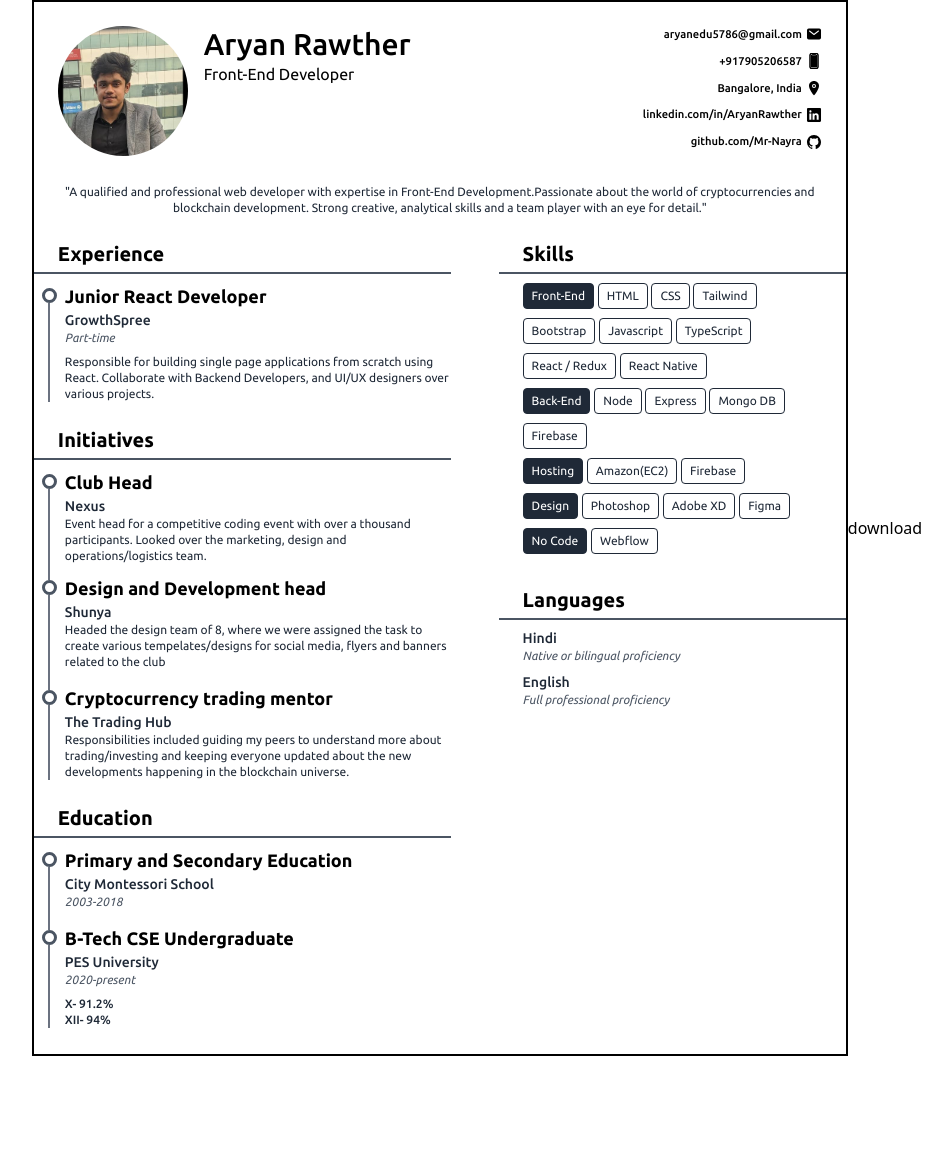
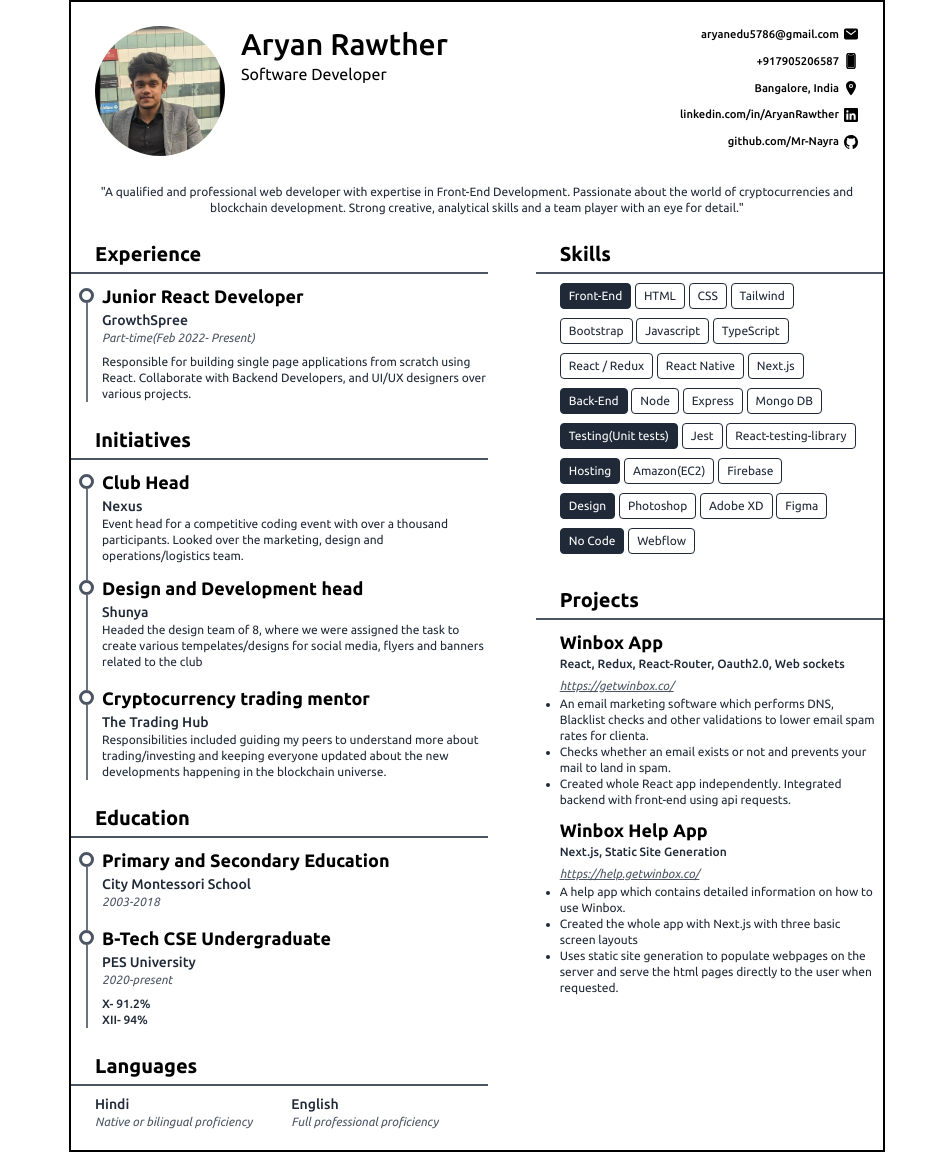
Before and after one commit to Mr-Nayra/Resume, a website built with Vite: page index.html in a window 1280 px wide. Shown: the whole page, without its empty margins (163-1115 px from the left). Before the commit the page ends 1056 px from the top, so only its background shows below. Built offline with nearby package versions, Linux system fonts and the light colour scheme.

Commit message:
added projects

```diff
--- a/index.html
+++ b/index.html
@@ -1,15 +1,20 @@
 <!DOCTYPE html>
 <html lang="en">
-
   <head>
-    <meta charset="UTF-8">
-    <meta http-equiv="X-UA-Compatible" content="IE=edge">
-    <meta name="viewport" content="width=device-width, initial-scale=1.0">
-    <link rel="stylesheet" href="style.css">
+    <meta charset="UTF-8" />
+    <meta http-equiv="X-UA-Compatible" content="IE=edge" />
+    <meta name="viewport" content="width=device-width, initial-scale=1.0" />
+    <link rel="stylesheet" href="style.css" />
 
     <!-- Ion-icons -->
-    <script type="module" src="https://unpkg.com/ionicons@5.5.2/dist/ionicons/ionicons.esm.js"></script>
-    <script nomodule src="https://unpkg.com/ionicons@5.5.2/dist/ionicons/ionicons.js"></script>
+    <script
+      type="module"
+      src="https://unpkg.com/ionicons@5.5.2/dist/ionicons/ionicons.esm.js"
+    ></script>
+    <script
+      nomodule
+      src="https://unpkg.com/ionicons@5.5.2/dist/ionicons/ionicons.js"
+    ></script>
 
     <!-- html2pdf -->
     <script src="https://cdnjs.cloudflare.com/ajax/libs/html2pdf.js/0.10.1/html2pdf.bundle.min.js"></script>
@@ -20,68 +25,78 @@
   <body class="overflow-x-hidden flex items-center justify-center">
     <div class="pdf border-2 border-black" id="pdf">
       <!-- header -->
-        <header class=" p-6 flex flex-row justify-between">
+      <header class="p-6 flex flex-row justify-between">
         <div class="h-full flex flex-row items-start">
-                <img class="h-[130px] w-[130px] rounded-full" src="./images/profile.jpg" alt="profile picture">
+          <img
+            class="h-[130px] w-[130px] rounded-full"
+            src="./images/profile.jpg"
+            alt="profile picture"
+          />
           <div class="ml-4">
             <h1 class="text-3xl font-medium">Aryan Rawther</h1>
-                    <h3 class="text-base font-normal">Front-End Developer</h3>
+            <h3 class="text-base font-normal">Software Developer</h3>
           </div>
         </div>
 
         <div class="h-full flex-col flex items-end text-[0.7rem] font-medium">
-                <a class="links" href="mailto:aryanedu5786@gmail.com">aryanedu5786@gmail.com <ion-icon name="mail"
-                        class="logo
-"></ion-icon></a>
-                <p class="links">+917905206587 <ion-icon name="phone-portrait" class="logo
-"></ion-icon>
+          <a class="links" href="mailto:aryanedu5786@gmail.com" target="_blank"
+            >aryanedu5786@gmail.com
+            <ion-icon name="mail" class="logo"></ion-icon
+          ></a>
+          <p class="links">
+            +917905206587
+            <ion-icon name="phone-portrait" class="logo"></ion-icon>
           </p>
-                <p class="links">Bangalore, India <ion-icon name="location" class="logo
-                    "></ion-icon>
+          <p class="links">
+            Bangalore, India <ion-icon name="location" class="logo"></ion-icon>
           </p>
-                <a class="links" href="linkedin.com/in/AryanRawther">linkedin.com/in/AryanRawther <ion-icon
-                        name="logo-linkedin" class="logo
-"></ion-icon></a>
-                <a class="links" href="github.com/Mr-Nayra">github.com/Mr-Nayra <ion-icon name="logo-github" class="logo
-"></ion-icon>
+          <a
+            class="links"
+            href="https://linkedin.com/in/AryanRawther"
+            target="_blank"
+            >linkedin.com/in/AryanRawther
+            <ion-icon name="logo-linkedin" class="logo"></ion-icon
+          ></a>
+          <a class="links" href="https://github.com/Mr-Nayra" target="_blank"
+            >github.com/Mr-Nayra
+            <ion-icon name="logo-github" class="logo"></ion-icon>
           </a>
         </div>
-
       </header>
 
       <!-- Summary -->
       <div>
-            <p class="text-xs text-center text-gray-800 font-normal px-6 pb-6">"A qualified and professional web
-                developer with
-                expertise in
-                Front-End
-                Development.Passionate about the world of cryptocurrencies and blockchain development. Strong creative,
-                analytical skills and a team
-                player with an eye for detail."
+        <p class="text-xs text-center text-gray-800 font-normal px-6 pb-6">
+          "A qualified and professional web developer with expertise in
+          Front-End Development. Passionate about the world of cryptocurrencies
+          and blockchain development. Strong creative, analytical skills and a
+          team player with an eye for detail."
         </p>
       </div>
 
       <!-- Main section -->
-        <main class="flex ">
+      <main class="flex">
         <!-- Left section -->
         <section class="flex-[1.2] mr-6">
-
           <!-- Experience -->
           <div class="mb-6">
             <h2 class="heading">Experience</h2>
             <div class="flex flex-row">
               <div class="flex flex-col items-center mt-1.5">
-                            <div class="h-[15px] w-[15px] border-[3px] rounded-full border-gray-600 mx-2"></div>
+                <div
+                  class="h-[15px] w-[15px] border-[3px] rounded-full border-gray-600 mx-2"
+                ></div>
                 <div class="flex-1 border-l-2 border-gray-500 w-0"></div>
               </div>
               <div>
                 <h3 class="heading2">Junior React Developer</h3>
                 <p class="subheading">GrowthSpree</p>
-                            <p class="subsubheading">Part-time</p>
-                            <p class="text-xs text-gray-800 mt-2">Responsible for building single page applications from
-                                scratch using React. Collaborate with Backend Developers, and UI/UX designers over
-                                various
-                                projects.</p>
+                <p class="subsubheading">Part-time(Feb 2022- Present)</p>
+                <p class="text-xs text-gray-800 mt-2">
+                  Responsible for building single page applications from scratch
+                  using React. Collaborate with Backend Developers, and UI/UX
+                  designers over various projects.
+                </p>
               </div>
             </div>
           </div>
@@ -91,45 +106,53 @@
             <h2 class="heading">Initiatives</h2>
             <div class="flex flex-row">
               <div class="flex flex-col items-center mt-1.5">
-                            <div class="h-[15px] w-[15px] border-[3px] rounded-full border-gray-600 mx-2"></div>
+                <div
+                  class="h-[15px] w-[15px] border-[3px] rounded-full border-gray-600 mx-2"
+                ></div>
                 <div class="flex-1 border-l-2 border-gray-500 w-0"></div>
               </div>
               <div class="mb-4">
                 <h3 class="heading2">Club Head</h3>
                 <p class="subheading">Nexus</p>
-                            <p class="text-xs text-gray-800">Event head for a competitive coding event with over a
-                                thousand participants. Looked over the marketing, design and operations/logistics team.
+                <p class="text-xs text-gray-800">
+                  Event head for a competitive coding event with over a thousand
+                  participants. Looked over the marketing, design and
+                  operations/logistics team.
                 </p>
               </div>
             </div>
             <div class="flex flex-row">
               <div class="flex flex-col items-center">
-                            <div class="h-[15px] w-[15px] border-[3px] rounded-full border-gray-600 mx-2"></div>
+                <div
+                  class="h-[15px] w-[15px] border-[3px] rounded-full border-gray-600 mx-2"
+                ></div>
                 <div class="flex-1 border-l-2 border-gray-500 w-0"></div>
               </div>
               <div class="mb-5 -mt-1.5">
                 <h3 class="heading2">Design and Development head</h3>
                 <p class="subheading">Shunya</p>
-                            <p class="text-xs text-gray-800">Headed the design team of 8, where we were assigned the
-                                task to
-                                create various tempelates/designs for social media, flyers and banners related to the
-                                club
+                <p class="text-xs text-gray-800">
+                  Headed the design team of 8, where we were assigned the task
+                  to create various tempelates/designs for social media, flyers
+                  and banners related to the club
                 </p>
               </div>
             </div>
             <div class="flex flex-row">
               <div class="flex flex-col items-center">
-                            <div class="h-[15px] w-[15px] border-[3px] rounded-full border-gray-600 mx-2"></div>
+                <div
+                  class="h-[15px] w-[15px] border-[3px] rounded-full border-gray-600 mx-2"
+                ></div>
                 <div class="flex-1 border-l-2 border-gray-500 w-0"></div>
               </div>
               <div class="-mt-1.5">
                 <h3 class="heading2">Cryptocurrency trading mentor</h3>
                 <p class="subheading">The Trading Hub</p>
-                            <p class="text-xs text-gray-800">Responsibilities included guiding my peers to understand
-                                more
-                                about trading/investing and keeping everyone updated about the new developments
-                                happening in
-                                the blockchain universe.</p>
+                <p class="text-xs text-gray-800">
+                  Responsibilities included guiding my peers to understand more
+                  about trading/investing and keeping everyone updated about the
+                  new developments happening in the blockchain universe.
+                </p>
               </div>
             </div>
           </div>
@@ -138,8 +161,10 @@
           <div class="mb-6">
             <h2 class="heading">Education</h2>
             <div class="flex flex-row">
-                        <div class="flex flex-col items-center  mt-1.5">
-                            <div class="h-[15px] w-[15px] border-[3px] rounded-full border-gray-600 mx-2"></div>
+              <div class="flex flex-col items-center mt-1.5">
+                <div
+                  class="h-[15px] w-[15px] border-[3px] rounded-full border-gray-600 mx-2"
+                ></div>
                 <div class="flex-1 border-l-2 border-gray-500 w-0"></div>
               </div>
               <div class="mb-5">
@@ -150,7 +175,9 @@
             </div>
             <div class="flex flex-row">
               <div class="flex flex-col items-center">
-                            <div class="h-[15px] w-[15px] border-[3px] rounded-full border-gray-600 mx-2"></div>
+                <div
+                  class="h-[15px] w-[15px] border-[3px] rounded-full border-gray-600 mx-2"
+                ></div>
                 <div class="flex-1 border-l-2 border-gray-500 w-0"></div>
               </div>
               <div class="-mt-1.5">
@@ -159,6 +186,21 @@
                 <p class="subsubheading">2020-present</p>
                 <p class="text-xs mt-2 font-medium text-gray-800">X- 91.2%</p>
                 <p class="text-xs font-medium text-gray-800">XII- 94%</p>
+              </div>
+            </div>
+          </div>
+
+          <!-- Languages Known -->
+          <div class="mb-6">
+            <h2 class="heading">Languages</h2>
+            <div class="ml-6 mr-2 flex">
+              <div class="w-1/2 pr-1">
+                <p class="subheading">Hindi</p>
+                <p class="subsubheading">Native or bilingual proficiency</p>
+              </div>
+              <div class="w-1/2 pl-1">
+                <p class="subheading">English</p>
+                <p class="subsubheading">Full professional proficiency</p>
               </div>
             </div>
           </div>
@@ -198,6 +240,9 @@
                 <div class="btn">
                   <p>React Native</p>
                 </div>
+                <div class="btn">
+                  <p>Next.js</p>
+                </div>
               </div>
               <div>
                 <div class="inversebtn">
@@ -212,8 +257,16 @@
                 <div class="btn">
                   <p>Mongo DB</p>
                 </div>
+              </div>
+              <div>
+                <div class="inversebtn">
+                  <p>Testing(Unit tests)</p>
+                </div>
                 <div class="btn">
-                                <p>Firebase</p>
+                  <p>Jest</p>
+                </div>
+                <div class="btn">
+                  <p>React-testing-library</p>
                 </div>
               </div>
               <div>
@@ -249,35 +302,66 @@
                   <p>Webflow</p>
                 </div>
               </div>
-
             </div>
           </div>
 
-                <!-- Languages Known -->
+          <!-- Projects Section -->
           <div class="mb-6">
-                    <h2 class="heading">Languages</h2>
-                    <div class="ml-6">
-                        <p class="subheading">Hindi</p>
-                        <p class="subsubheading">Native or bilingual proficiency</p>
-                        <p class="subheading pt-2">English</p>
-                        <p class="subsubheading">Full professional proficiency</p>
+            <h2 class="heading">Projects</h2>
+            <div class="ml-6 mr-2 mb-2">
+              <h3 class="heading2">Winbox App</h3>
+              <p class="subheading text-xs">
+                React, Redux, React-Router, Oauth2.0, Web sockets
+              </p>
+              <a
+                class="subsubheading underline"
+                target="_blank"
+                href="https://getwinbox.co/"
+                >https://getwinbox.co/</a
+              >
+              <ul class="list-disc">
+                <li class="text-xs text-gray-800">
+                  An email marketing software which performs DNS, Blacklist
+                  checks and other validations to lower email spam rates for
+                  clienta.
+                </li>
+                <li class="text-xs text-gray-800">
+                  Checks whether an email exists or not and prevents your mail
+                  to land in spam.
+                </li>
+                <li class="text-xs text-gray-800">
+                  Created whole React app independently. Integrated backend with
+                  front-end using api requests.
+                </li>
+              </ul>
+            </div>
+            <div class="ml-6 mr-2">
+              <h3 class="heading2">Winbox Help App</h3>
+              <p class="subheading text-xs">Next.js, Static Site Generation</p>
+              <a
+                class="subsubheading underline"
+                target="_blank"
+                href="https://help.getwinbox.co/"
+                >https://help.getwinbox.co/</a
+              >
+              <ul class="list-disc">
+                <li class="text-xs text-gray-800">
+                  A help app which contains detailed information on how to use
+                  Winbox.
+                </li>
+                <li class="text-xs text-gray-800">
+                  Created the whole app with Next.js with three basic screen
+                  layouts
+                </li>
+                <li class="text-xs text-gray-800">
+                  Uses static site generation to populate webpages on the server
+                  and serve the html pages directly to the user when requested.
+                </li>
+              </ul>
             </div>
           </div>
         </section>
-
       </main>
     </div>
-
-
-    <button onClick="generatepdf()">download</button>
-
-    <script>
-        function generatepdf() {
-            console.log('hi');
-            const pdf = document.getElementById("pdf");
-            html2pdf().from(pdf).save();
-        }
-    </script>
   </body>
-
 </html>
--- a/style.css
+++ b/style.css
@@ -37,7 +37,7 @@
 @tailwind utilities;
 
 .pdf {
-    height: 11in;
+    height: 12in;
     width: 8.5in;
     font-family: 'Ubuntu';
 }
```
Also changed, not shown: package.json (+7 -4 lines), 1 other file. Lines whose indentation alone changed are shown as unchanged.
